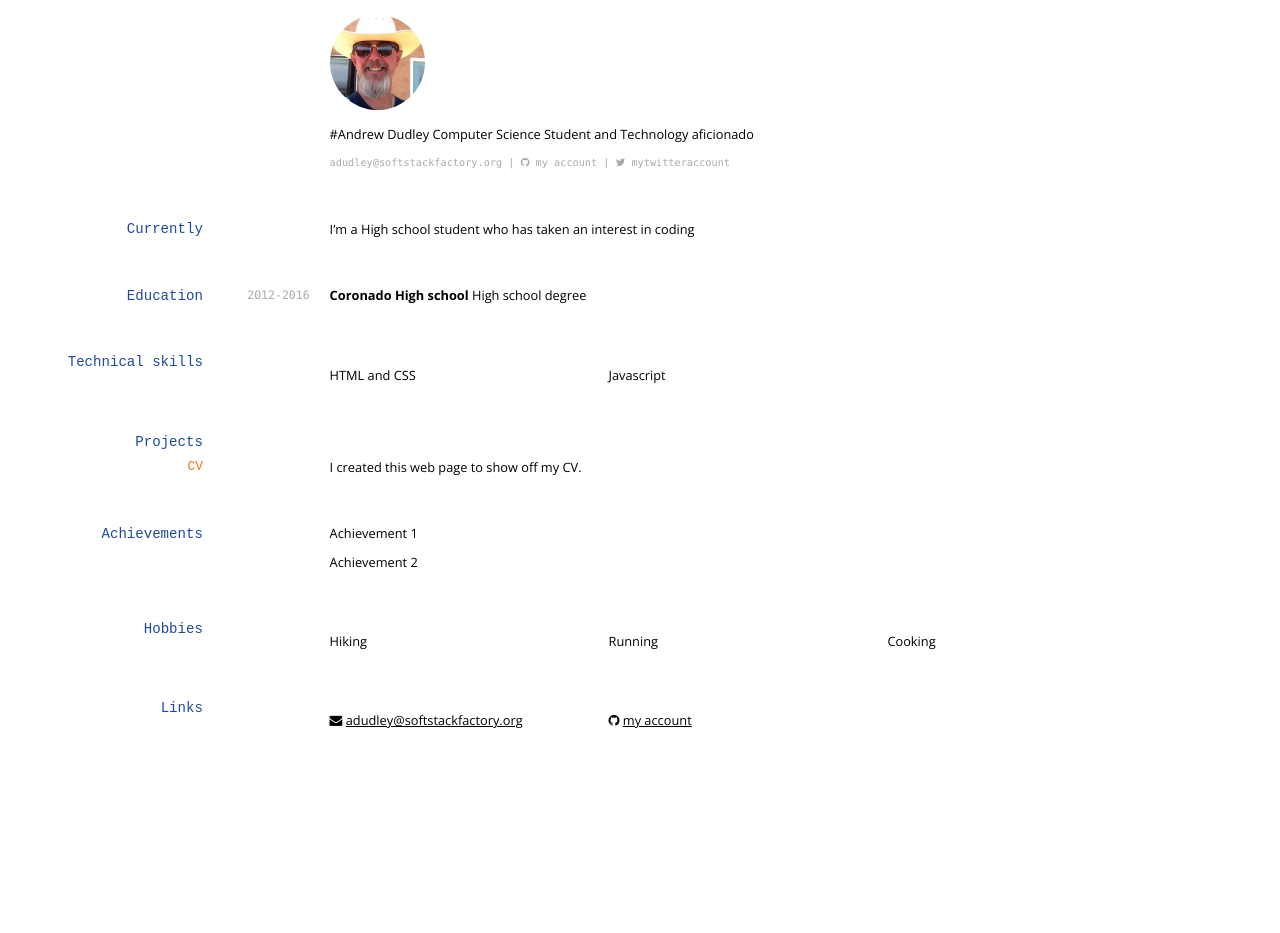
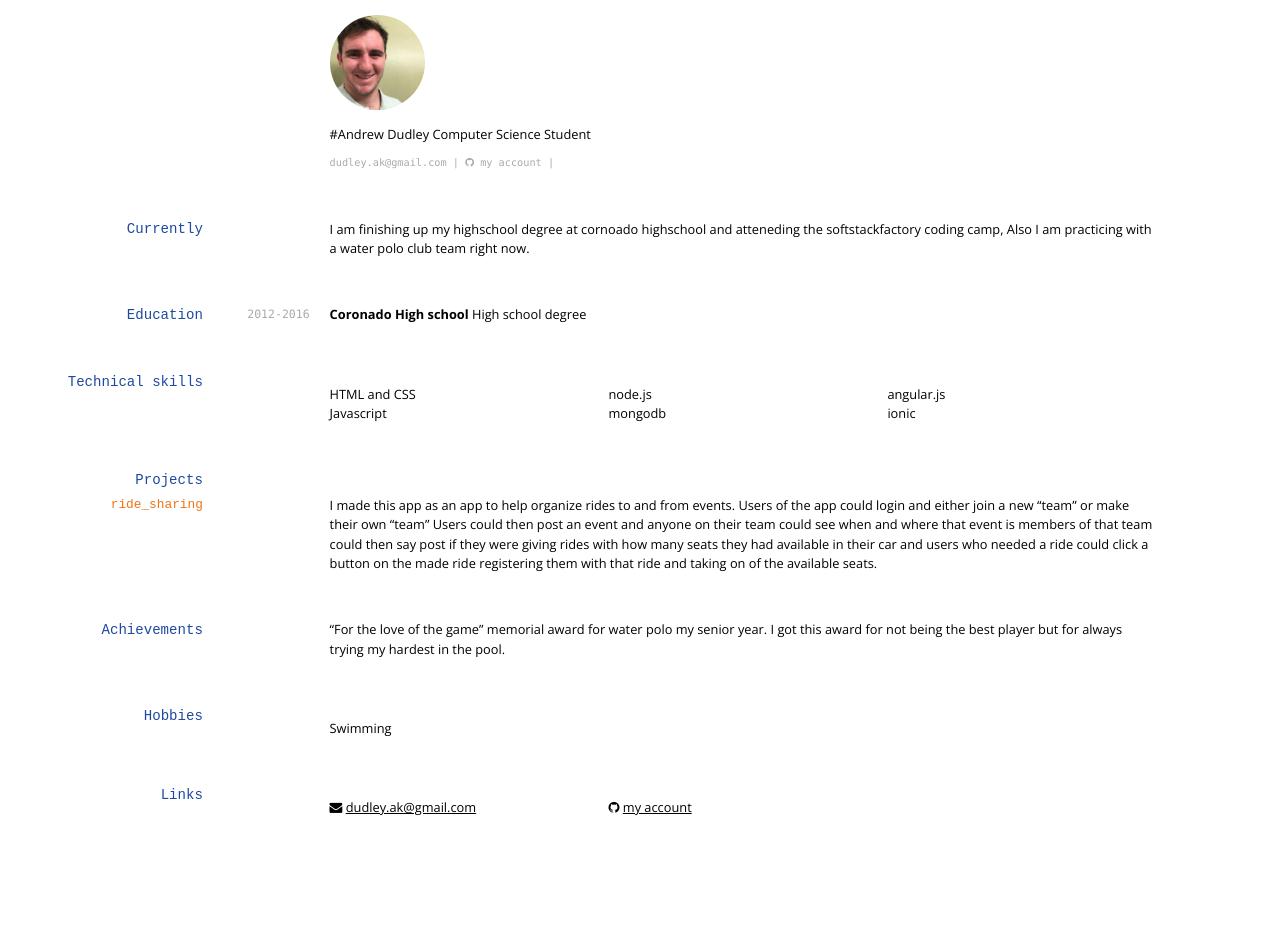
Before and after one commit to adudleyssf/adudleyssf.github.io, a Jekyll site: the page built from index.md, in a window 1280 px wide. Built offline with Jekyll 4.4.1, drawn with Linux system fonts in a browser that asks for light colours; nearby versions of some CDN libraries; before the commit the page ends 900 px from its top, so only the background shows below that.

Commit message:
Finished working on it

```diff
--- a/index.md
+++ b/index.md
@@ -1,57 +1,60 @@
 ---
 layout: cv
-title: John Doe's CV
+title: Andrew Dudley's CV
 ---
 
-![Harold](./media/21.png){:.avatar}
+![Andrew](./media/andrewup.png){:.avatar}
 
 #Andrew Dudley
-Computer Science Student and Technology aficionado
+Computer Science Student
 
 <div id="webaddress">
-<a href="mailto:">adudley@softstackfactory.org</a>
+<a href="mailto:">dudley.ak@gmail.com</a>
 |
-<i class="fa fa-github"></i> <a href="http://github.com/">my account</a>
+<i class="fa fa-github"></i> <a href="http://github.com/adudleyssf">my account</a>
 |
-<i class="fa fa-twitter"></i> <a href="http://twitter.com/">mytwitteraccount</a>
+
 </div>
 
 
 ## Currently
 
-I'm a High school student who has taken an interest in coding
+ I am finishing up my highschool degree at cornoado highschool and atteneding the softstackfactory coding camp, Also I am practicing with a water polo club team right now.
 
 ## Education
-
 `2012-2016`
-__Coronado High school__ High school degree
+     __Coronado High school__   High school degree
 
 
 ## Technical skills
 
 * HTML and CSS
 * Javascript
+* node.js
+* mongodb
+* angular.js
+* ionic
 
 ## Projects
 
-### CV
+### ride_sharing
 
-I created  this web page to show off my CV.
+I made this app as an app to help organize rides to and from events.  Users of the app could login and either join a new "team" or make their own "team"
+Users could then post an event and anyone on their team could see when and where that event is members of that team could then say post if they were giving rides
+with how many seats they had available in their car and users who needed a ride could click a button on the made ride registering them with that ride and
+taking on of the available seats.
 
 ## Achievements
 
-Achievement 1
-
-Achievement 2
+"For the love of the game" memorial award for water polo my senior year.  I got this award for not being the best player but for always trying my hardest in the pool.
 
 
 ## Hobbies
 
-* Hiking
-* Running
-* Cooking
+* Swimming
+
 
 ## Links
 
-* <i class="fa fa-envelope"></i> <a href="mailto:">adudley@softstackfactory.org</a><br />
-* <i class="fa fa-github"></i> <a href="http://github.com/">my account</a><br />
+* <i class="fa fa-envelope"></i> <a href="mailto:">dudley.ak@gmail.com</a><br />
+* <i class="fa fa-github"></i> <a href="http://github.com/adudleyssf">my account</a><br />
```
Also changed, not shown: media/andrew.png (added), media/andrewup.png (added), 3 other files.
